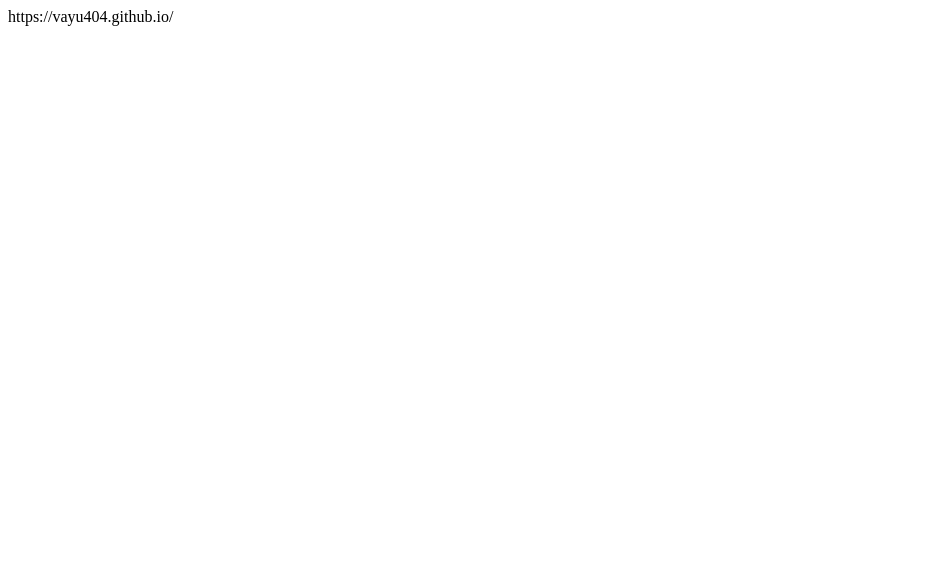
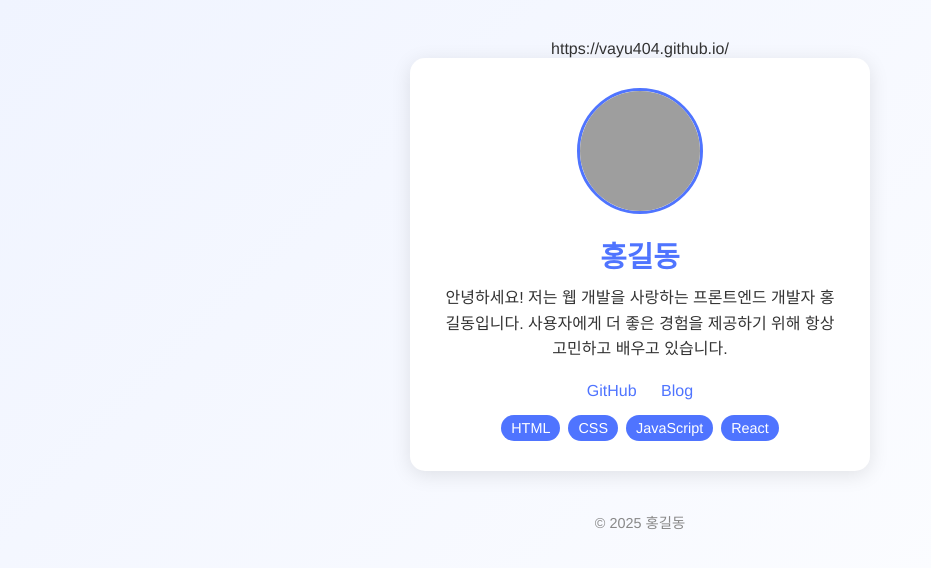
Before and after one commit to vayu404/vayu404.github.io, a plain HTML site: page index.html in a window 1280 px wide. Shown: the whole page, without its empty margins (0-931 px from the left). Drawn offline with Linux system fonts and the light colour scheme; grey boxes are pictures that could not be loaded.

Commit message:
Update index.html

```diff
--- a/index.html
+++ b/index.html
@@ -1 +1,94 @@
 https://vayu404.github.io/
+
+
+<!DOCTYPE html>
+<html lang="ko">
+<head>
+  <meta charset="UTF-8" />
+  <title>나의 프로필</title>
+  <style>
+    body {
+      margin: 0;
+      font-family: 'Helvetica Neue', Helvetica, Arial, sans-serif;
+      background: linear-gradient(135deg, #f0f4ff, #ffffff);
+      color: #333;
+      display: flex;
+      flex-direction: column;
+      align-items: center;
+      padding: 40px 20px;
+    }
+    .profile-card {
+      background: #fff;
+      padding: 30px;
+      border-radius: 15px;
+      box-shadow: 0 4px 20px rgba(0,0,0,0.1);
+      max-width: 400px;
+      text-align: center;
+    }
+    .profile-img {
+      width: 120px;
+      height: 120px;
+      object-fit: cover;
+      border-radius: 50%;
+      margin-bottom: 20px;
+      border: 3px solid #4f74ff;
+    }
+    h1 {
+      margin: 0;
+      font-size: 1.8rem;
+      color: #4f74ff;
+    }
+    p {
+      margin: 10px 0 20px;
+      line-height: 1.6;
+    }
+    .links a {
+      text-decoration: none;
+      color: #4f74ff;
+      margin: 0 10px;
+      transition: color 0.3s;
+    }
+    .links a:hover {
+      color: #1a3cff;
+    }
+    .skills {
+      display: flex;
+      flex-wrap: wrap;
+      justify-content: center;
+      gap: 8px;
+      margin-top: 15px;
+    }
+    .skill-badge {
+      background: #4f74ff;
+      color: #fff;
+      padding: 5px 10px;
+      border-radius: 20px;
+      font-size: 0.9rem;
+    }
+    footer {
+      margin-top: 40px;
+      font-size: 0.9rem;
+      color: #888;
+    }
+  </style>
+</head>
+<body>
+  <div class="profile-card">
+    <img src="https://avatars.githubusercontent.com/u/583231?v=4" alt="프로필 이미지" class="profile-img" />
+    <h1>홍길동</h1>
+    <p>안녕하세요! 저는 웹 개발을 사랑하는 프론트엔드 개발자 홍길동입니다.
+       사용자에게 더 좋은 경험을 제공하기 위해 항상 고민하고 배우고 있습니다.</p>
+    <div class="links">
+      <a href="https://github.com/yourusername" target="_blank">GitHub</a>
+      <a href="https://yourblog.com" target="_blank">Blog</a>
+    </div>
+    <div class="skills">
+      <span class="skill-badge">HTML</span>
+      <span class="skill-badge">CSS</span>
+      <span class="skill-badge">JavaScript</span>
+      <span class="skill-badge">React</span>
+    </div>
+  </div>
+  <footer>&copy; 2025 홍길동</footer>
+</body>
+</html>
```
